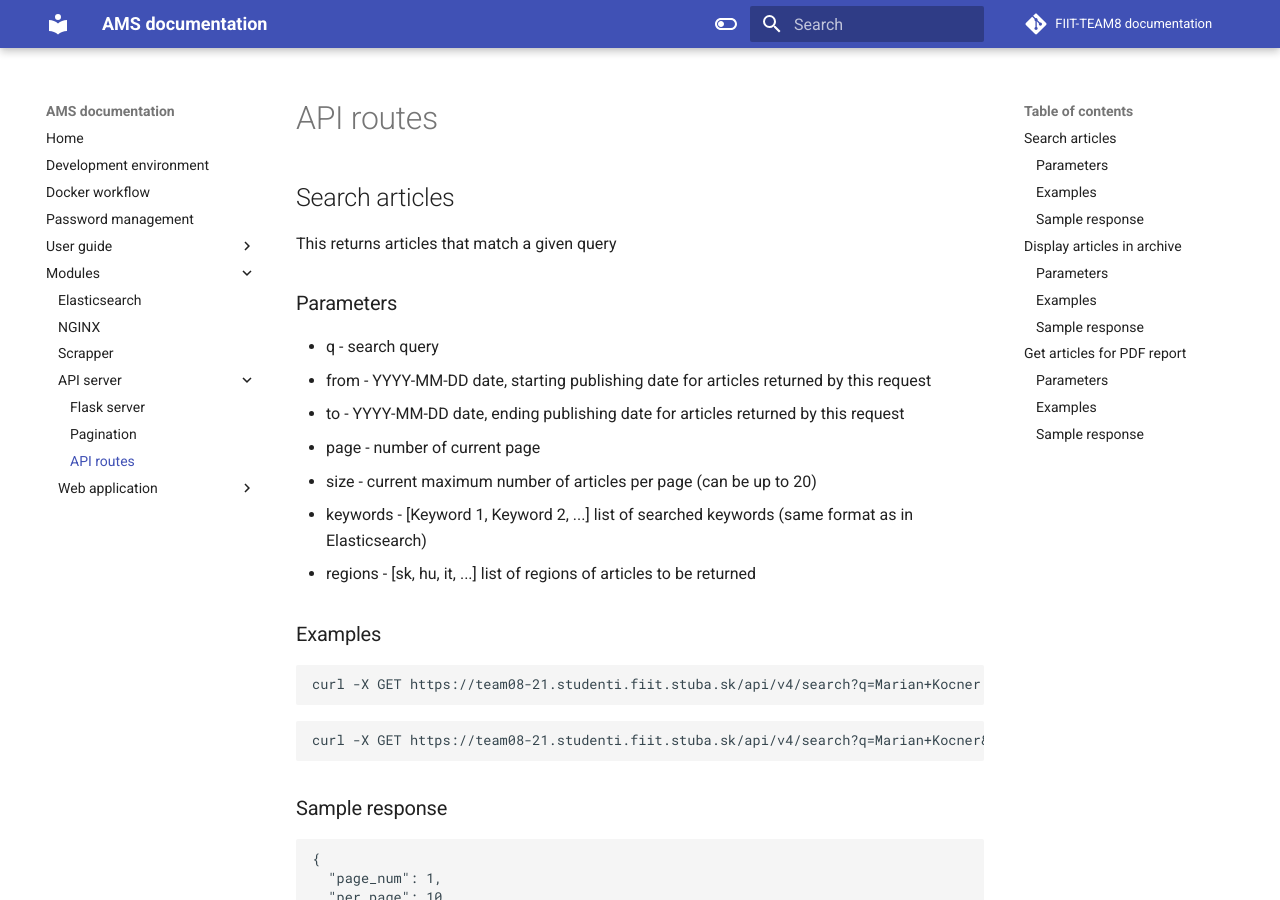
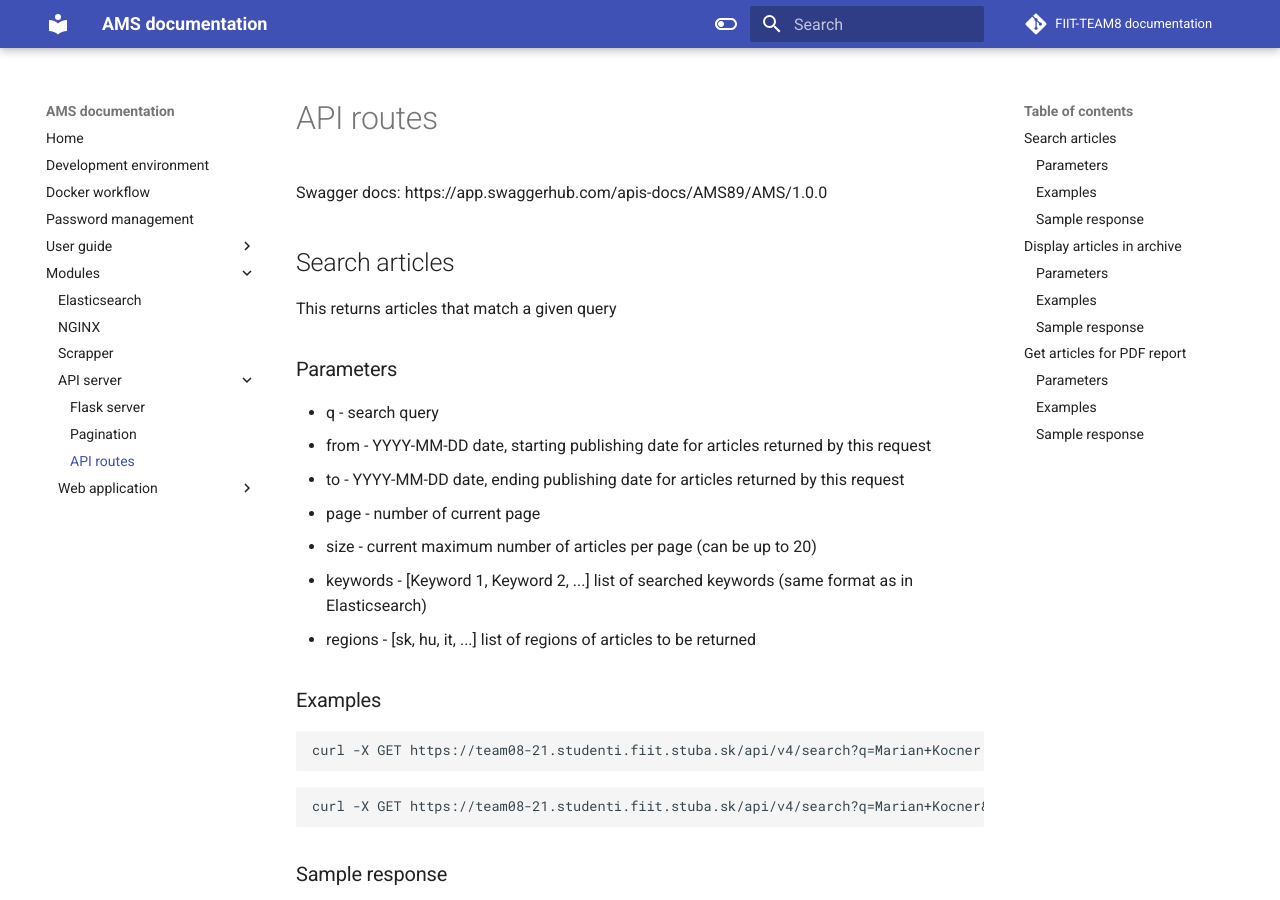
Before and after one commit to FIIT-TEAM8/team_documentation, an MkDocs documentation site: the page built from docs/modules/API server/routes.md, in a window 1280 px wide and 900 px high. Built offline with MkDocs 1.6.1 and Material for MkDocs 9.7.7, drawn with Linux system fonts in a browser that asks for light colours; comment, search, counter and statistics services are not loaded.

Commit message:
Update routes.md

```diff
--- a/docs/modules/API server/routes.md
+++ b/docs/modules/API server/routes.md
@@ -1,5 +1,6 @@
 # API routes
 
+Swagger docs: https://app.swaggerhub.com/apis-docs/AMS89/AMS/1.0.0
 
 ## Search articles
 This returns articles that match a given query
```
